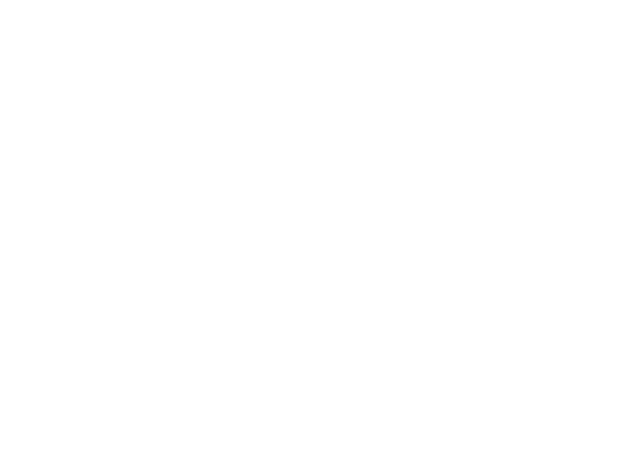
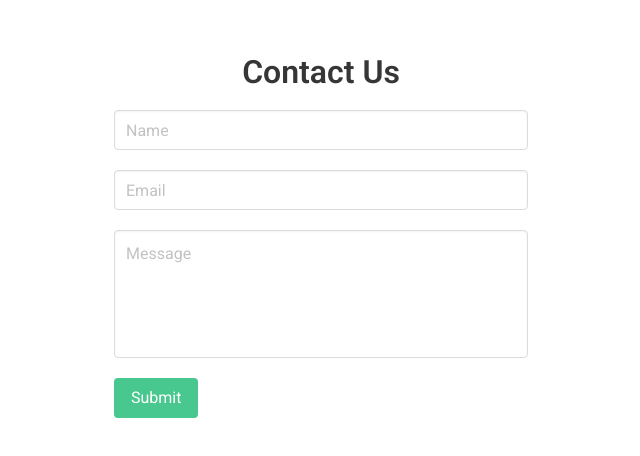
Before and after one commit to mohannaiduyeluri/myProjectWork, a Vue app in the folder client/: page /contact in a window 1280 px wide. Before the commit this address had no page. Shown: the part 146-602 px from the top of the page, without its empty margins (319-959 px from the left). Built offline with nearby package versions, Linux system fonts and the light colour scheme.

Commit message:
contact us ui

```diff
--- /dev/null
+++ b/client/src/pages/Contact.vue
@@ -0,0 +1,35 @@
+<script scoped lang="ts">
+	//
+</script>
+
+<template>
+	<h1 class="title">Contact Us</h1>
+
+	<div class="frm">
+		<input class="input" type="text" placeholder="Name">
+		<input class="input" type="email" placeholder="Email">
+		<textarea class="textarea" type="text" placeholder="Message"></textarea>
+		<button class="button is-success">Submit</button>
+	</div>
+</template>
+
+<style scoped lang="scss">
+.title {
+	position: absolute;
+	top: 200px;
+	left: 50%;
+	transform: translateX(-50%);
+}
+
+.frm {
+	input,
+	textarea,
+	button {
+		margin-top: 20px;
+	}
+
+	textarea {
+		resize: none;
+	}
+}
+</style>
--- a/client/src/pages/Tasks.vue
+++ b/client/src/pages/Tasks.vue
@@ -53,6 +53,10 @@ const tasksVisible = () => {
 	return currentTab.value !== "Calendar"
 }
 
+const gotoContact = () => {
+	router.push('/contact');
+}
+
 </script>
 
 <template>
@@ -68,6 +72,7 @@ const tasksVisible = () => {
 		<div :class="tabClass('Created')" @click="setTab('Created')">Created</div>
 		<div :class="tabClass('All')" @click="setTab('All')">All</div>
 		<div :class="tabClass('Calendar')" @click="setTab('Calendar')">Calender</div>
+		<div class="tab" @click="gotoContact">Contact Us</div>
 	</div>
 
 	<div :class="modalClass(modalState)">
--- a/client/src/router/index.ts
+++ b/client/src/router/index.ts
@@ -1,11 +1,13 @@
 import { createRouter, createWebHistory, RouteRecordRaw } from 'vue-router';
 
+import Contact from '../pages/Contact.vue';
 import Login from '../pages/Login.vue';
 import Tasks from '../pages/Tasks.vue';
 
 const routes: RouteRecordRaw[] = [
 	{ path: '/', component: Login },
 	{ path: '/tasks', component: Tasks },
+	{ path: '/contact', component: Contact },
 ];
 
 const router = createRouter({
```
